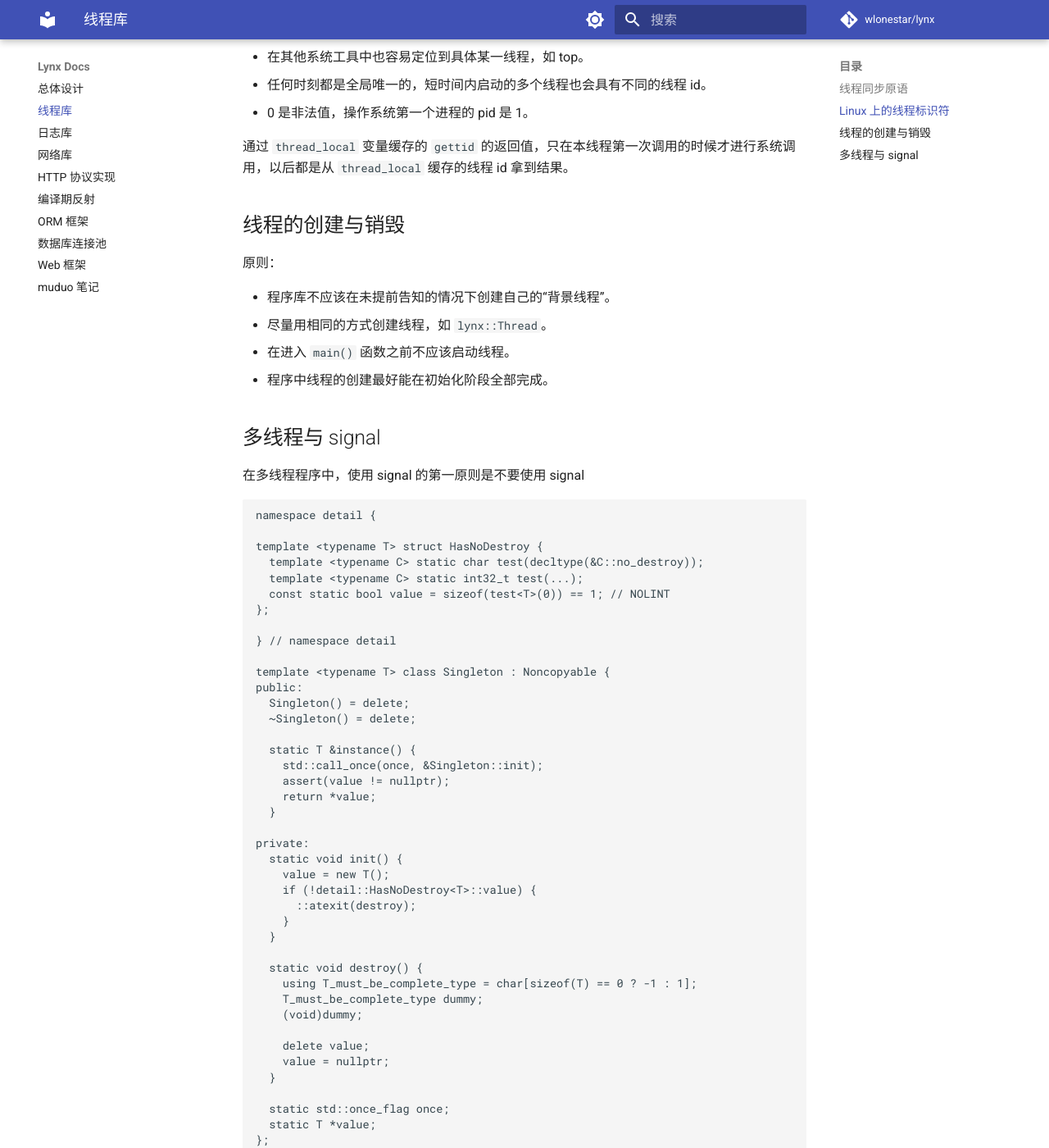
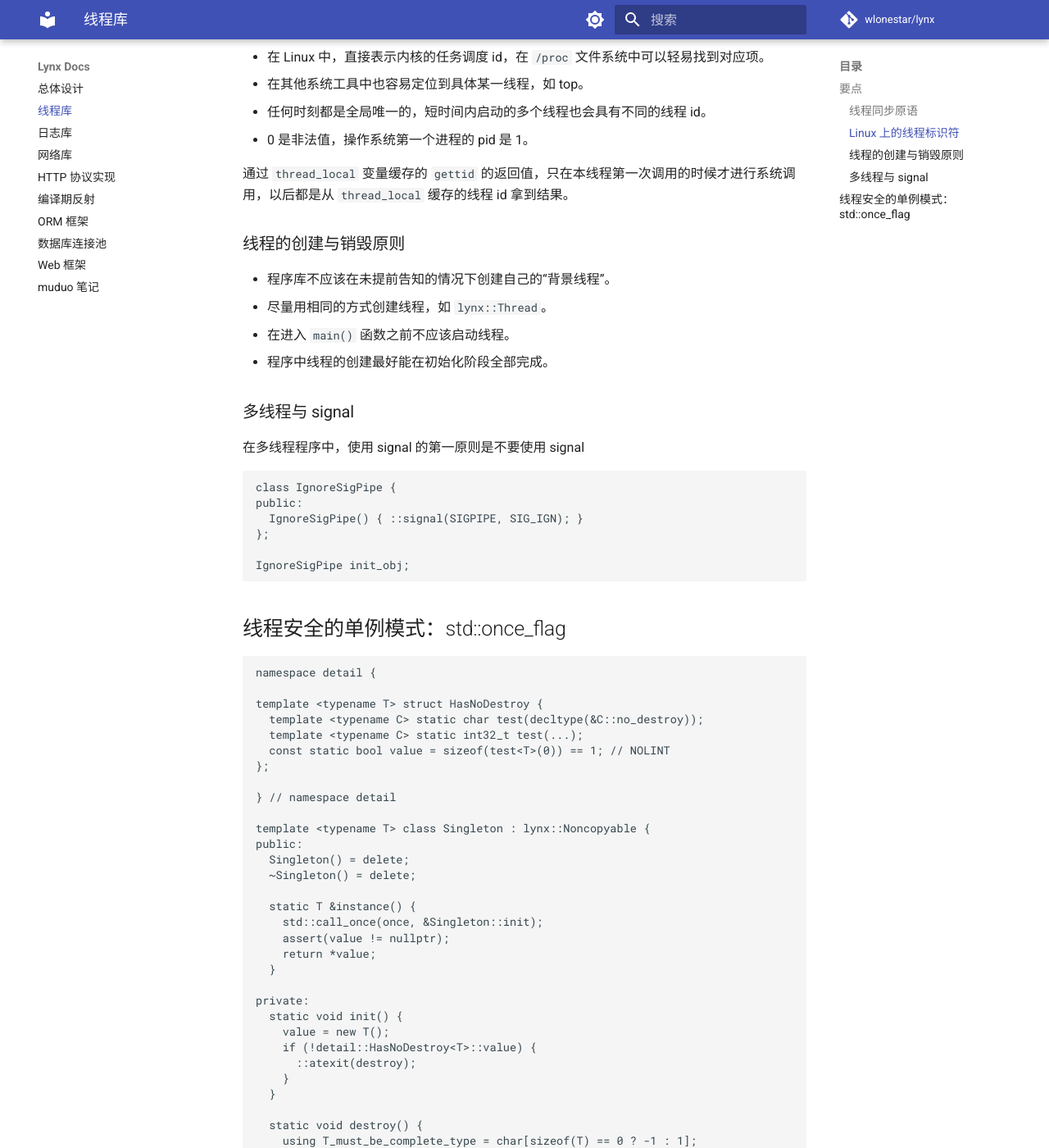
Before and after one commit to wlonestar/lynx, an MkDocs documentation site: the page built from docs/1_thread.md, in a window 1280 px wide and 1400 px high, scrolled down 517 px. Shown: the whole window at 82% size. Built offline with MkDocs 1.6.1 and Material for MkDocs 9.7.7, drawn with Linux system fonts in a browser that asks for light colours; comment, search, counter and statistics services are not loaded; some of the changed text lies outside the part shown.

Commit message:
add comment and doc to base part

````diff
--- a/docs/1_thread.md
+++ b/docs/1_thread.md
@@ -1,12 +1,14 @@
 # 线程库
 
-## 线程同步原语
+## 要点
+
+### 线程同步原语
 
 借助 C++20 提供的 `std::mutex`, `std::conditional_variable`, `std::latch`, `std::lock_guard`, `std::unique_lock` 来替换 muduo 中的 `MutexLock`, `MutexLockGuard`, `Condition`, `CountDownLatch`
 
 条件变量配合互斥锁可以完全替代信号量的功能，而且更不易用错。信号量有自己的计数值，而通常我们的数据结构也有长度值，这造成了同样的信息存了两份，需要时刻保持一致。
 
-## Linux 上的线程标识符
+### Linux 上的线程标识符
 
 使用 `gettid` 系统调用的返回值作为线程 id。
 
@@ -18,18 +20,27 @@
 
 通过 `thread_local` 变量缓存的 `gettid` 的返回值，只在本线程第一次调用的时候才进行系统调用，以后都是从 `thread_local` 缓存的线程 id 拿到结果。
 
-## 线程的创建与销毁
-
-原则：
+### 线程的创建与销毁原则
 
 - 程序库不应该在未提前告知的情况下创建自己的“背景线程”。
 - 尽量用相同的方式创建线程，如 `lynx::Thread`。
 - 在进入 `main()` 函数之前不应该启动线程。
 - 程序中线程的创建最好能在初始化阶段全部完成。
 
-## 多线程与 signal
+### 多线程与 signal
 
 在多线程程序中，使用 signal 的第一原则是不要使用 signal
+
+```cpp
+class IgnoreSigPipe {
+public:
+  IgnoreSigPipe() { ::signal(SIGPIPE, SIG_IGN); }
+};
+
+IgnoreSigPipe init_obj;
+```
+
+## 线程安全的单例模式：std::once_flag
 
 ```cpp
 namespace detail {
@@ -42,7 +53,7 @@ template <typename T> struct HasNoDestroy {
 
 } // namespace detail
 
-template <typename T> class Singleton : Noncopyable {
+template <typename T> class Singleton : lynx::Noncopyable {
 public:
   Singleton() = delete;
   ~Singleton() = delete;
@@ -76,5 +87,4 @@ private:
 
 template <typename T> std::once_flag Singleton<T>::once;
 template <typename T> T *Singleton<T>::value = nullptr;
-
 ```
````
Also changed, not shown: 9 other files.
